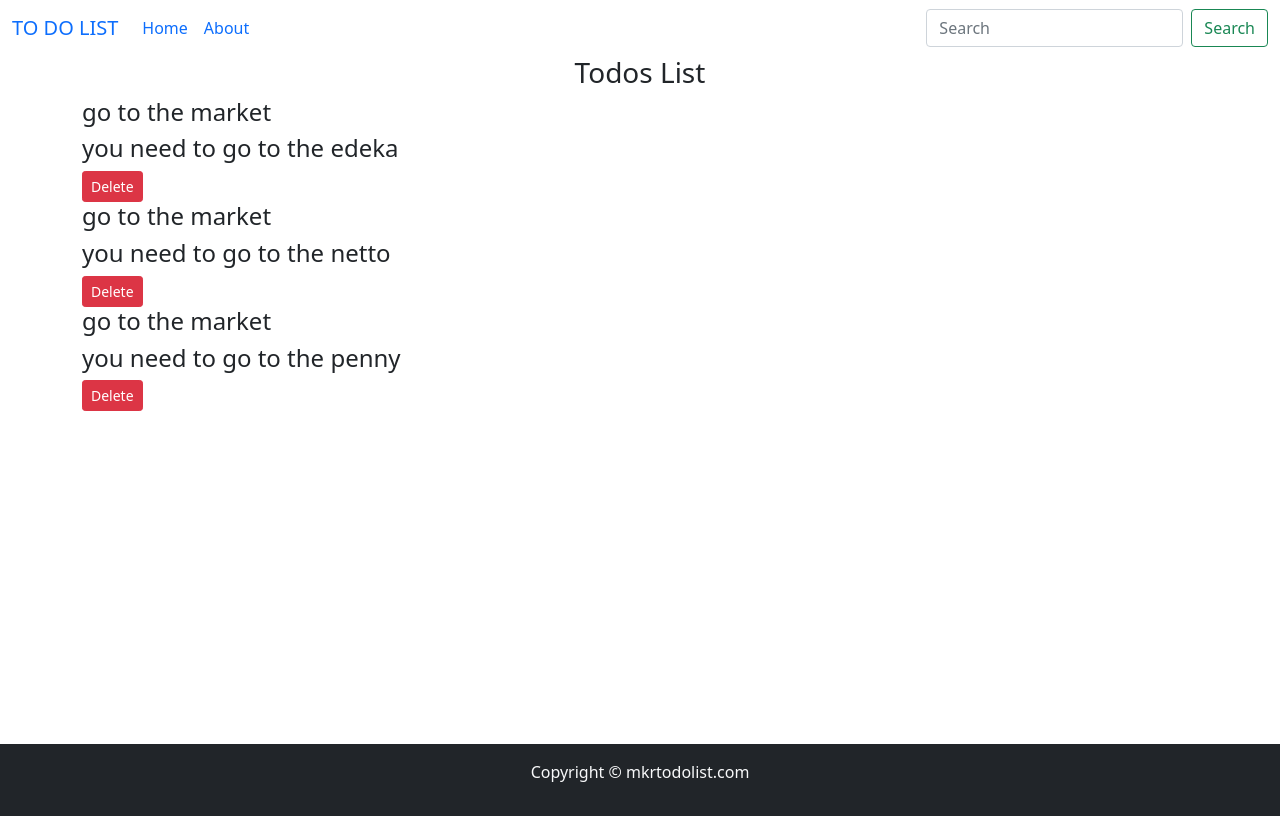
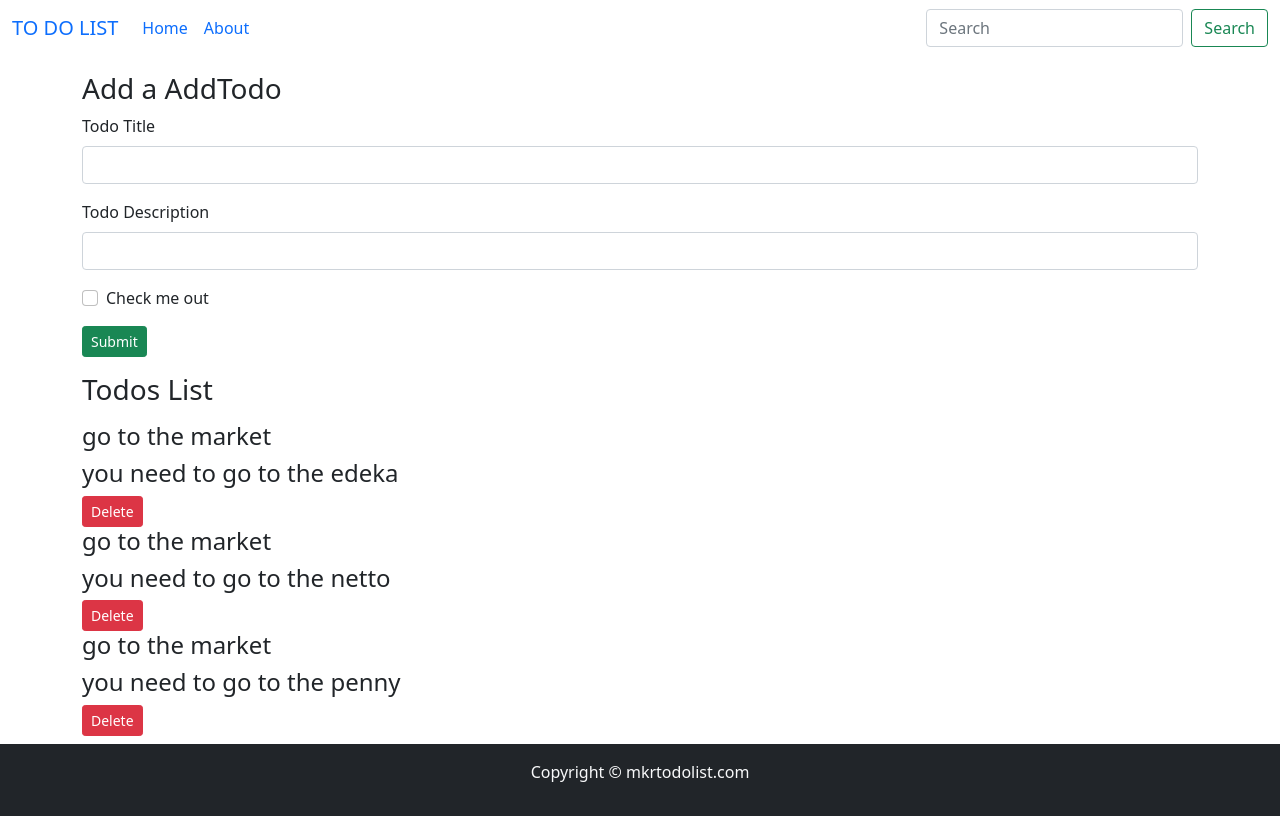
Before and after one commit to khizar-riaz/React-javascript, a React (Create React App) app: page / in a window 1280 px wide. Built offline with nearby package versions, Linux system fonts and the light colour scheme.

Commit message:
add todo button sytling and setup

```diff
--- a/src/App.js
+++ b/src/App.js
@@ -1,44 +1,46 @@
-import logo from './logo.svg';
-import './App.css';
-import Header from './MyComponents/Header'  //rfc default function import without brackets
+import logo from "./logo.svg";
+import "./App.css";
+import Header from "./MyComponents/Header"; //rfc default function import without brackets
 import { Todos } from "./MyComponents/Todos"; //rafc  const function import with brackets and spece between
-import { Footer  } from "./MyComponents/Footer";
-import React, {useState} from 'react';  //hooks let you use state and other React features without writing a class.
+import { Footer } from "./MyComponents/Footer";
+import { AddTodo } from "./MyComponents/AddTodo";
+import React, { useState } from "react"; //hooks let you use state and other React features without writing a class.
 function App() {
-  const onDelete =(todo) =>{
-
-    console.log("I am on delete", todo)
+  const onDelete = (todo) => {
+    console.log("I am on delete", todo);
     //deleting will not work in this way
-   // let index = todos.indexOf(todo);
-   // todos.splice(index,1);
-   setTodos(todos.filter((e)=>{  //filter is an higher order array method
-    return e!==todo;
-   }))
-  }
+    // let index = todos.indexOf(todo);
+    // todos.splice(index,1);
+    setTodos(
+      todos.filter((e) => {
+        //filter is an higher order array method
+        return e !== todo;
+      })
+    );
+  };
   const [todos, setTodos] = useState([
     {
       sno: 1,
       title: "go to the market",
-      desc:"you need to go to the edeka"
+      desc: "you need to go to the edeka",
     },
     {
       sno: 2,
       title: "go to the market",
-      desc:"you need to go to the netto"
+      desc: "you need to go to the netto",
     },
     {
       sno: 3,
       title: "go to the market",
-      desc:"you need to go to the penny"
+      desc: "you need to go to the penny",
     },
-
   ]);
   return (
     <>
-      <Header title="TO DO LIST" searchBar={true}/>
-      <Todos todos={todos} onDelete={onDelete}/>
-      <Footer/>
-
+      <Header title="TO DO LIST" searchBar={true} />
+      <AddTodo/>
+      <Todos todos={todos} onDelete={onDelete} />
+      <Footer />
     </>
   );
 }
--- /dev/null
+++ b/src/MyComponents/AddTodo.js
@@ -0,0 +1,41 @@
+import React from "react";
+
+export const AddTodo = () => {
+  return (
+    <div className="container my-3">
+        <h3>Add a AddTodo</h3>
+      <form>
+        <div class="mb-3">
+          <label for="title" class="form-label">
+            Todo Title
+          </label>
+          <input
+            type="email"
+            class="form-control"
+            id="title"
+            aria-describedby="emailHelp"
+          />
+        </div>
+        <div class="mb-3">
+          <label for="desc" class="form-label">
+            Todo Description
+          </label>
+          <input
+            type="text"
+            class="form-control"
+            id="desc"
+          />
+        </div>
+        <div class="mb-3 form-check">
+          <input type="checkbox" class="form-check-input" id="exampleCheck1" />
+          <label class="form-check-label" for="exampleCheck1">
+            Check me out
+          </label>
+        </div>
+        <button type="submit" class="btn btn-sm btn-success">
+          Submit
+        </button>
+      </form>
+    </div>
+  );
+};
--- a/src/MyComponents/Todos.js
+++ b/src/MyComponents/Todos.js
@@ -3,7 +3,7 @@
 export const Todos = (props) => {
   return (
     <div className='container'>
-     <h3 className='text-center'>Todos List</h3>
+     <h3 className='my-3'>Todos List</h3>
      {props.todos.length===0? "No todos to display":
      props.todos.map((todo)=>{
         return  <TodoItem todo={todo} key={todo.sno} onDelete={props.onDelete}/> //the key is act as primary and unique value
```
